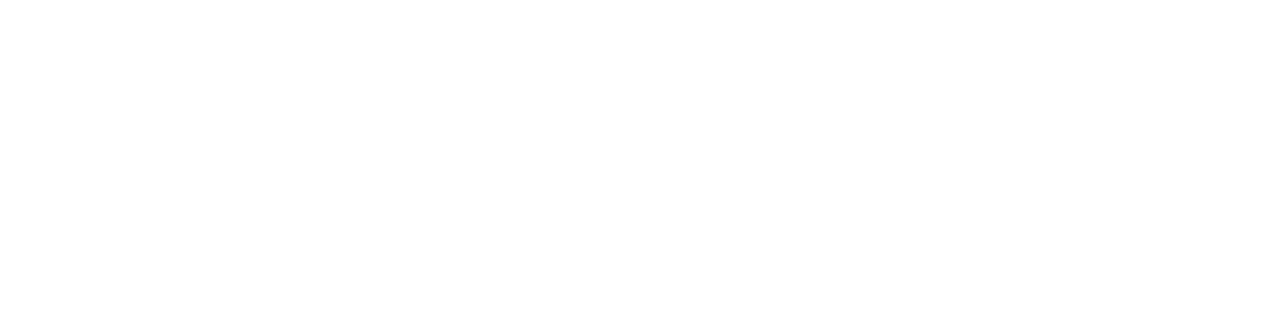
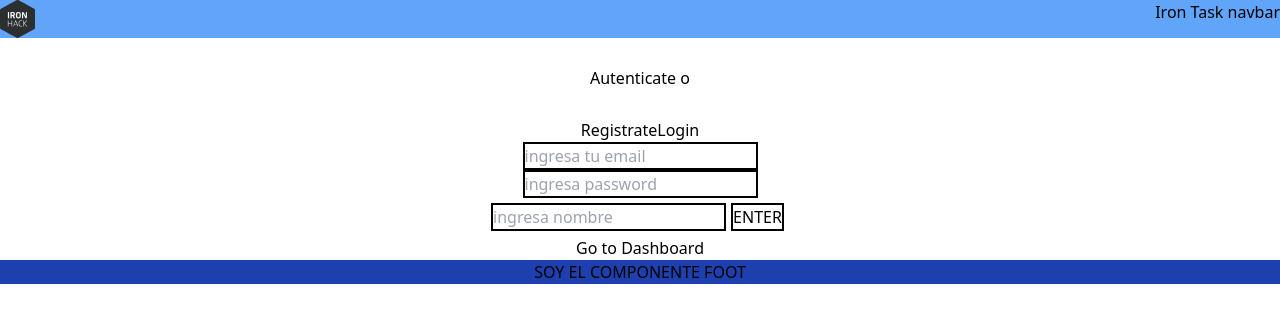
Before and after one commit to LionelSebastian/IronHack-Final-Project, a Vue app: page /signup in a window 1280 px wide. Before the commit this address had no page. Shown: the top 322 px of the page. Built offline with nearby package versions, Linux system fonts and the light colour scheme.

Commit message:
feat: signUp, signIn & signOut

```diff
--- /dev/null
+++ b/src/components/SignUp.vue
@@ -0,0 +1,49 @@
+<template>
+  <RouterLink to="/">Login</RouterLink>
+  <form class="mx-auto text-center" @submit.prevent="register()">
+    <input
+      type="email"
+      placeholder="ingresa tu email"
+      v-model="newUser"
+      class=""
+    />
+    <br />
+    <input type="text" placeholder="ingresa password" v-model="newPassword" />
+    <br />
+    <input type="text" placeholder="ingresa nombre" v-model="newPhone" />
+    <button type="submit">ENTER</button>
+  </form>
+</template>
+
+<script>
+import { mapStores } from "pinia";
+import userStore from "../stores/user";
+
+export default {
+  computed: {
+    ...mapStores(userStore),
+  },
+  data() {
+    return {
+      newUser: null,
+      newPassword: null,
+      newPhone: null,
+    };
+  },
+  methods: {
+    register() {
+      this.userStore.signUp(this.newUser, this.newPassword, this.newPhone);
+    },
+  },
+};
+</script>
+
+<style scoped>
+input {
+  border: solid 2px black;
+}
+button {
+  border: solid 2px black;
+  margin: 5px;
+}
+</style>
--- a/src/components/navbar.vue
+++ b/src/components/navbar.vue
@@ -2,7 +2,7 @@
    <div class="flex pb justify-between bg-blue-400">
    <img src="../../public/Ironhack_logologo.png" alt="Logo">
    <h1>Iron Task navbar</h1>
-   <button @click="logOut()">Sign Out</button>
+   <button v-if="userStore.user !== null" @click="logOut()">Sign Out</button>
    </div>
 </template>
 
--- a/src/router/index.js
+++ b/src/router/index.js
@@ -4,6 +4,9 @@
 import tasks from "../components/tasks.vue"
 import user from "../components/user.vue"
 import contact from "../components/contact.vue"
+import SignUp from "../components/SignUp.vue"
+import SignIn from "../components/SignIn.vue"
+
 
 const router = createRouter({
   history: createWebHistory(import.meta.env.BASE_URL),
@@ -11,6 +14,18 @@
     { name:"Auth",
       path: "/" ,
      component: Auth,
+     children: [
+       {
+       name: "SignIn",
+       path: "",
+         component: SignIn,
+       },
+      {
+      name: "SignUp",
+      path: "/signup",
+        component: SignUp,
+      },
+    ]
     },
     { name:"Dashboard",
       path: "/dashboard" ,
--- a/src/stores/user.js
+++ b/src/stores/user.js
@@ -22,6 +22,7 @@
     },
     async signOut() {
       const { error } = await supabase.auth.signOut();
+      this.user = null;
       this.$router.push({ name: "Auth" })
     },
 
--- a/src/views/Auth.vue
+++ b/src/views/Auth.vue
@@ -3,16 +3,11 @@
 
     <body class="text-center">
 
-    <h1 class="p-7">Autenticate o registrate</h1>
+    <h1 class="p-7">Autenticate o </h1>
 
-    <SignIn />
-    <!-- <form class ="mx-auto text-center" @submit.prevent = "login()" >
-        <input type="email" placeholder="ingresa tu email" v-model="user" class="">
-        <br/>
-        <input type="text" placeholder="ingresa password" v-model="password">
-        <br/>
-        <button type="submit">ENTER</button>
-    </form> -->
+    <RouterLink to="/signup">Registrate</RouterLink>
+
+    <RouterView/>
 
     <RouterLink to="/Dashboard/tasks">Go to Dashboard</RouterLink>
     </body>
@@ -21,7 +16,7 @@
 </template>
 
 <script>
-import { RouterLink } from 'vue-router';
+import { RouterLink, RouterView } from 'vue-router';
 import { mapStores } from "pinia";
 import userStore from '../stores/user';
 import navbar from '../components/navbar.vue';
```
